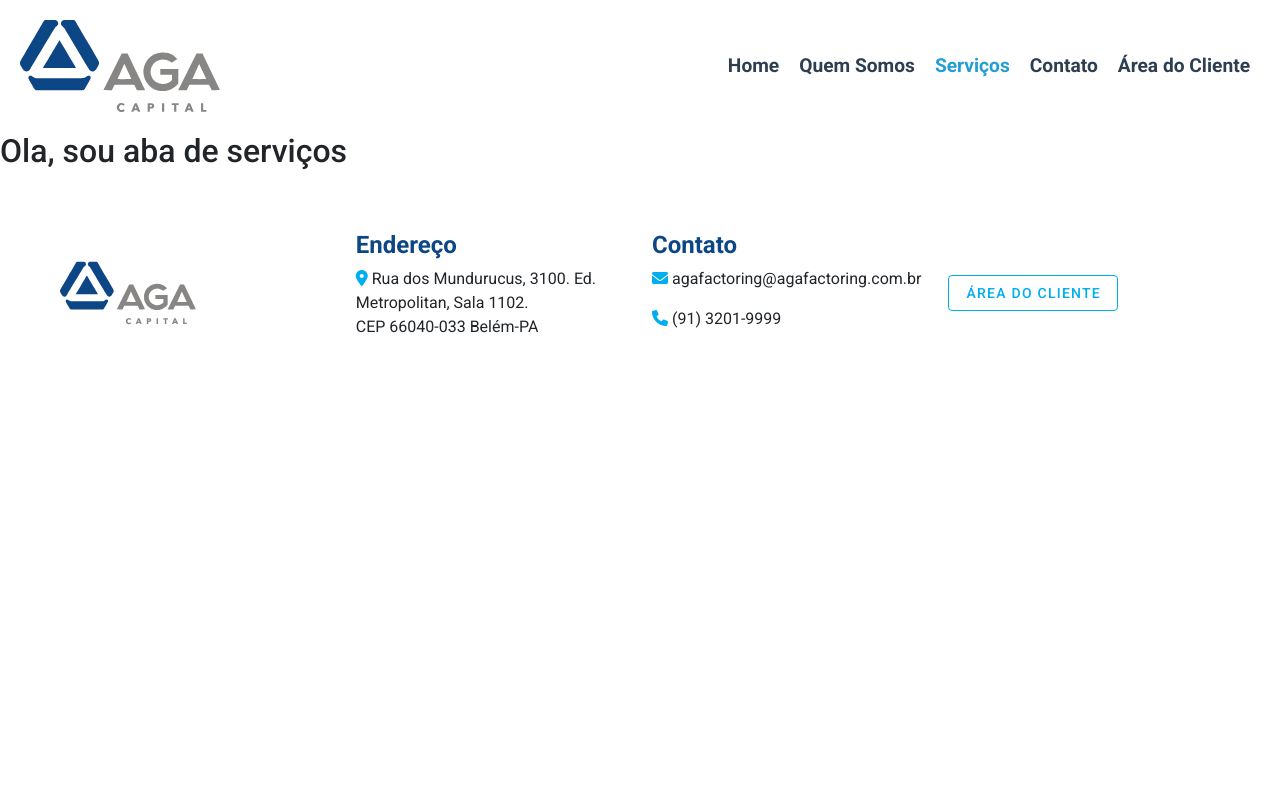
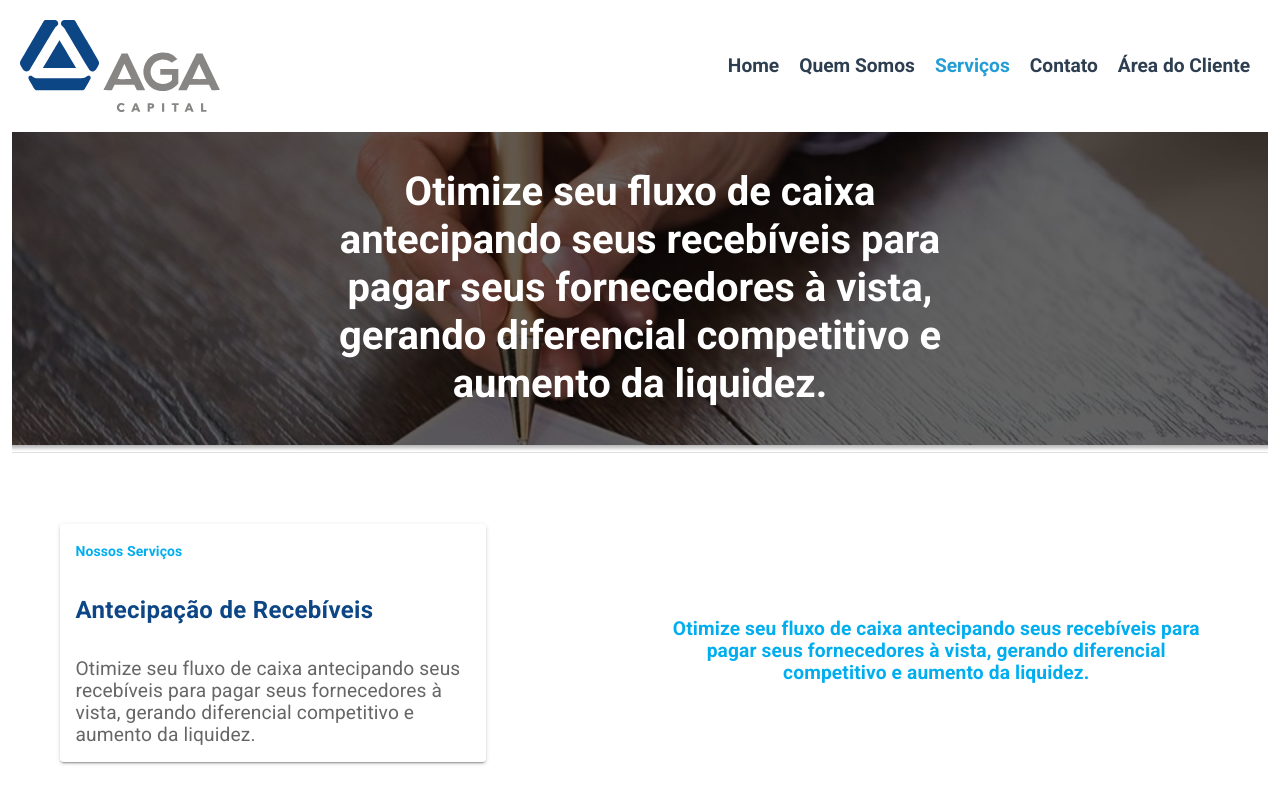
Before and after one commit to barretou/Aga-Projeto, a Vue app: page /servicos in a window 1280 px wide. Shown: the top 800 px of the page. Built offline with nearby package versions, Linux system fonts and the light colour scheme.

Commit message:
página de serviços

```diff
--- a/src/components/ButtonClient.vue
+++ b/src/components/ButtonClient.vue
@@ -1,6 +1,6 @@
 <template>
     <div>
-        <v-btn class="ma-2 azul-title" outlined>
+        <v-btn class="ma-2 azul-title" outlined large>
         Área do Cliente
         </v-btn>
     </div>
--- a/src/components/Card.vue
+++ b/src/components/Card.vue
@@ -12,10 +12,10 @@
     <div class="row">
       <div class="col-lg-12 col-12 mb-5">
         <v-card elevation="5">
-          <v-card-subtitle class="azul-title d-flex flex-start"
+          <v-card-subtitle class="fw-bold azul-title d-flex flex-start"
             >QUEM SOMOS</v-card-subtitle
           >
-          <v-card-title class="fs-4 dark-azul-title">
+          <v-card-title class="fw-bold fs-4 dark-azul-title">
             Somos especialistas em soluções de fluxo de caixa
           </v-card-title
           >
--- a/src/views/QuemSomos.vue
+++ b/src/views/QuemSomos.vue
@@ -9,7 +9,6 @@
         </v-banner>
       </div>
     </div>
-
   </div>
 </template>
 
--- a/src/views/Servicos.vue
+++ b/src/views/Servicos.vue
@@ -1,13 +1,89 @@
 <template>
-    <h2>Ola, sou aba de serviços</h2>
+  <div class="container-fluid">
+    <div class="row">
+      <div class="col-lg-12 col-12">
+        <v-banner class="banner-servicos w-100">
+          <div class="banner-text-servicos">
+            <h1 class="fw-bold text-white text-center w-50">
+              Otimize seu fluxo de caixa antecipando seus recebíveis para pagar
+              seus fornecedores à vista, gerando diferencial competitivo e
+              aumento da liquidez.
+            </h1>
+          </div>
+        </v-banner>
+      </div>
+    </div>
+    <div class="container">
+      <div class="row mt-5 d-flex align-items-center">
+        <div class="col-lg-6 col-12 d-flex justify-content-center justify-content-lg-start">
+          <v-card elevation="5" class="w-75">
+            <v-card-subtitle class="fw-bold azul-title d-flex flex-start"
+              >Nossos Serviços</v-card-subtitle
+            >
+            <v-card-title class="fw-bold fs-4 dark-azul-title">
+              Antecipação de Recebíveis
+            </v-card-title>
+            <v-card-text class="mt-3 text-start">
+              Otimize seu fluxo de caixa antecipando seus recebíveis para pagar
+              seus fornecedores à vista, gerando diferencial competitivo e
+              aumento da liquidez.
+            </v-card-text>
+          </v-card>
+        </div>
+        <div class="col-lg-6 col-12 h-100 d-flex justify-content-center align-items-center">
+
+            <v-card-text class="mt-3 text-center fw-bold azul-title h-100">
+              Otimize seu fluxo de caixa antecipando seus recebíveis para pagar
+              seus fornecedores à vista, gerando diferencial competitivo e
+              aumento da liquidez.
+            </v-card-text>
+
+        </div>
+      </div>
+    </div>
+  </div>
 </template>
 
 <script>
-export default {
-
-}
+export default {};
 </script>
 
 <style  scoped>
+.banner-servicos {
+  background-image: url("../assets/banner-servicos.png");
+  background-size: cover;
+  background-position: center;
+  background-repeat: no-repeat;
+  height: 40vh;
+}
 
+.banner-text-servicos {
+  height: 40vh;
+  display: flex;
+  justify-content: center;
+  align-items: center;
+}
+
+.azul-title {
+  color: #00aeef !important;
+}
+
+.dark-azul-title {
+  color: #0d4685 !important;
+  font-weight: 600 !important;
+}
+
+.v-card__text {
+  font-size: 1.2rem;
+}
+
+@media screen and (max-width: 600px) {
+
+.banner-servicos {
+  height: 80vh;
+}
+.banner-text-servicos {
+  height: 80vh;
+  }
+}
 </style>
```
